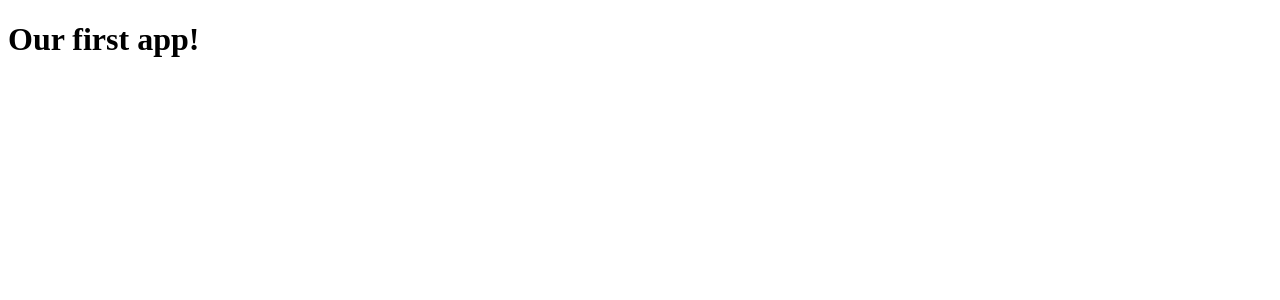
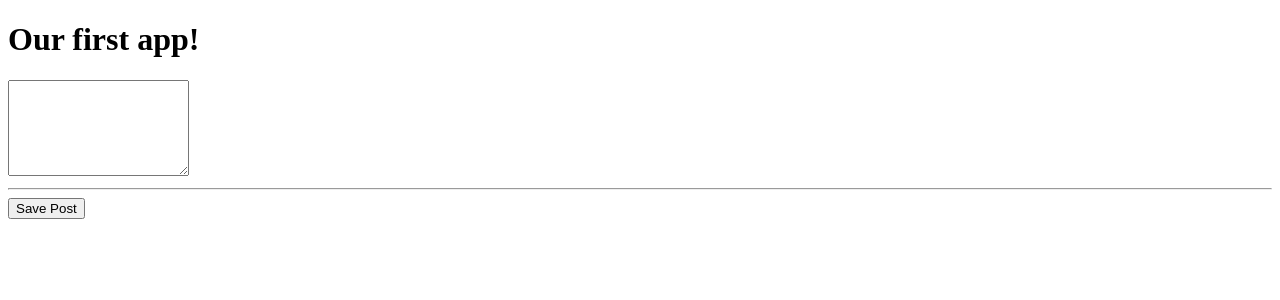
Before and after one commit to dannylockhart91/mean-course-project, an Angular app: page / in a window 1280 px wide. Shown: the top 300 px of the page. Built offline with nearby package versions, Linux system fonts and the light colour scheme.

Commit message:
- Added basic structure for adding posts

```diff
--- a/src/app/app.component.html
+++ b/src/app/app.component.html
@@ -1 +1,2 @@
 <h1>Our first app!</h1>
+<app-post-create></app-post-create>
--- /dev/null
+++ b/src/app/posts/post-create/post-create.component.html
@@ -0,0 +1,4 @@
+<textarea rows="6" [(ngModel)]="postData"></textarea>
+<hr>
+<button (click)="onSavePost()">Save Post</button>
+<p>{{postData}}</p>
--- /dev/null
+++ b/src/app/posts/post-create/post-create.component.ts
@@ -0,0 +1,20 @@
+import {Component, OnInit} from '@angular/core';
+
+@Component({
+    selector: 'app-post-create',
+    templateUrl: './post-create.component.html',
+    styleUrls: ['./post-create.component.css']
+})
+export class PostCreateComponent implements OnInit {
+    postData: string = '';
+
+    constructor() {
+    }
+
+    ngOnInit() {
+    }
+
+    onSavePost() {
+        console.log(this.postData)
+    }
+}
--- /dev/null
+++ b/src/app/posts/posts.component.html
@@ -0,0 +1,3 @@
+<p>
+  posts works!
+</p>
--- /dev/null
+++ b/src/app/posts/posts.component.ts
@@ -0,0 +1,15 @@
+import { Component, OnInit } from '@angular/core';
+
+@Component({
+  selector: 'app-posts',
+  templateUrl: './posts.component.html',
+  styleUrls: ['./posts.component.css']
+})
+export class PostsComponent implements OnInit {
+
+  constructor() { }
+
+  ngOnInit() {
+  }
+
+}
```
Also changed, not shown: src/app/app.module.ts (+10 -4 lines), src/app/posts/post-create/post-create.component.css (added), src/app/posts/posts.component.css (added), 2 other files (tests, documents, lock files or other folders).
